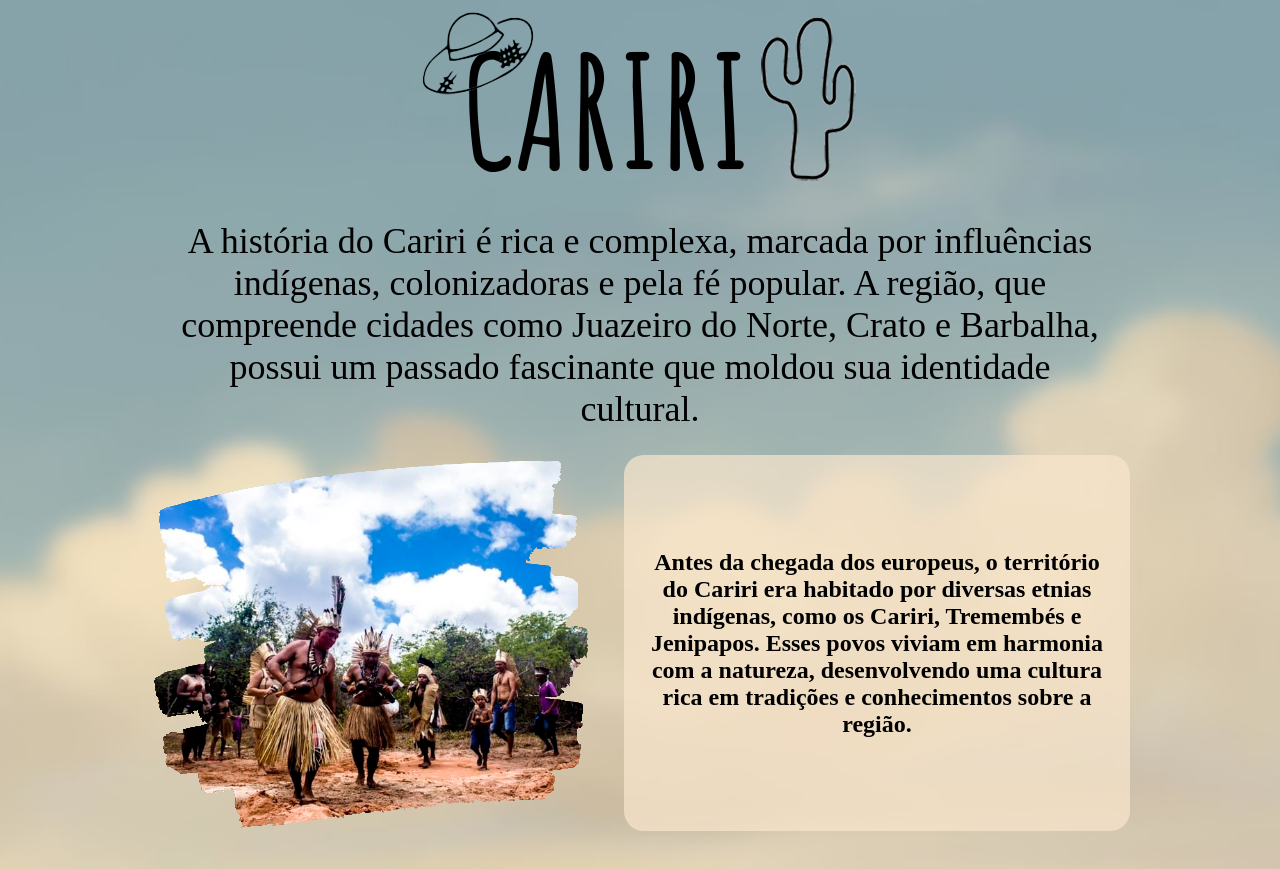
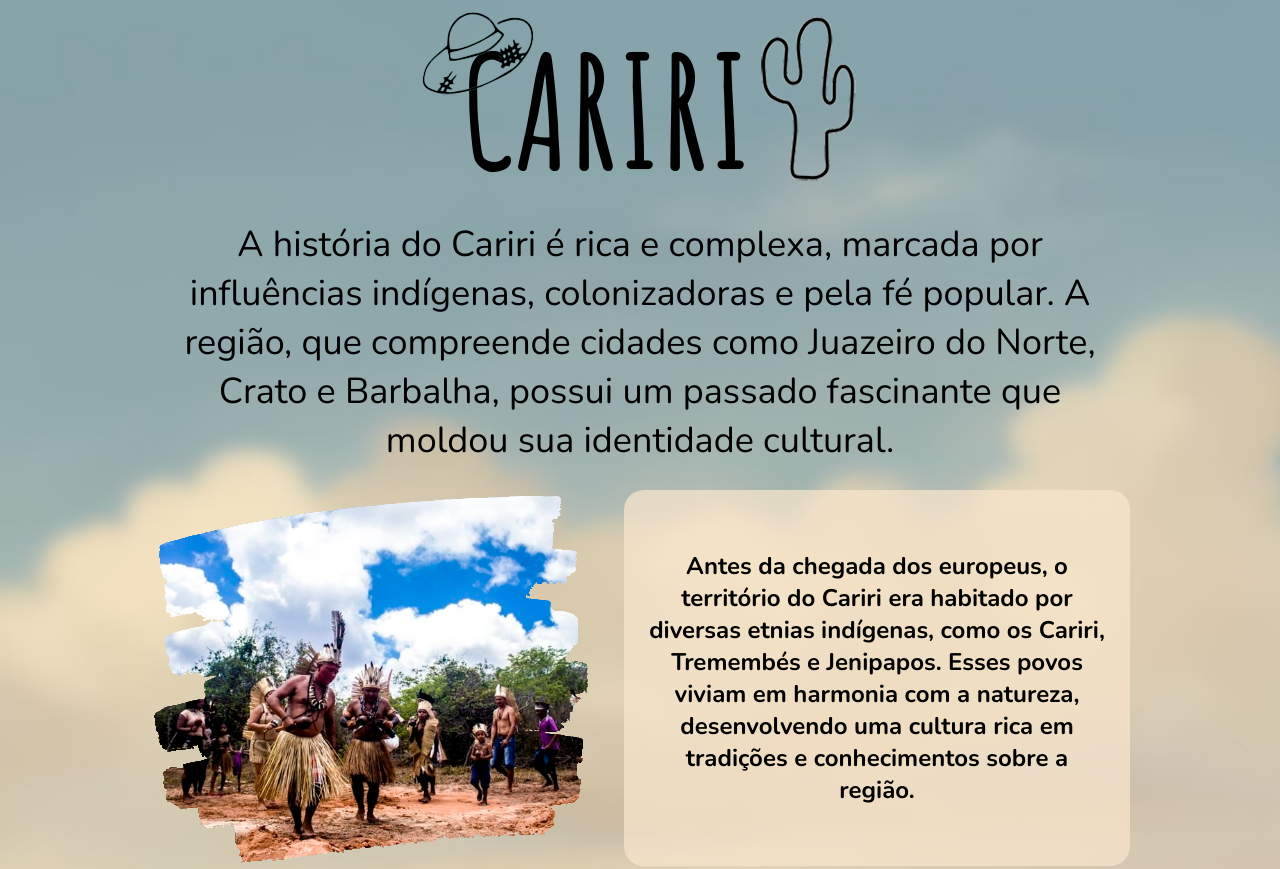
Before and after one commit to DaviOliverFront/Rumo-ao-Cariri-academico, a plain HTML site: page src/html/home.html in a window 1280 px wide. Shown: the part 299-1168 px from the top of the page. Drawn offline with nearby package versions, Linux system fonts and the light colour scheme; a web font is replaced by a local one.

```diff
--- a/src/css/base.css
+++ b/src/css/base.css
@@ -1,4 +1,6 @@
 @import url('https://fonts.googleapis.com/css2?family=Amatic+SC:wght@400;700&family=Macondo&display=swap');
+
+@import url('https://fonts.googleapis.com/css2?family=Nunito:ital,wght@0,200..1000;1,200..1000&display=swap');
 
 *{
     padding: 0;
@@ -92,6 +94,7 @@ nav ul li a:hover {
 }
 
 #sub-title{
+    font-family: "Nunito", sans-serif;
     font-size: 4.5vh;
     padding: 25px;
 }
@@ -104,6 +107,7 @@ nav ul li a:hover {
 }
 
 .section p {
+    font-family: "Nunito", sans-serif;
     display: flex;
     align-items: center;
     background-color: rgba(249, 231, 206, 0.7);
@@ -158,6 +162,7 @@ h2{
 }
 
 .card p{
+    font-family: "Nunito", sans-serif;
     font-size: 3.5vh;
 }
 
```
Also changed, not shown: src/html/apoiadores.html (added), src/html/barbalha.html (added), src/html/crato.html (added), src/html/juazeiro.html (added), src/html/quem_somos.html (added).
